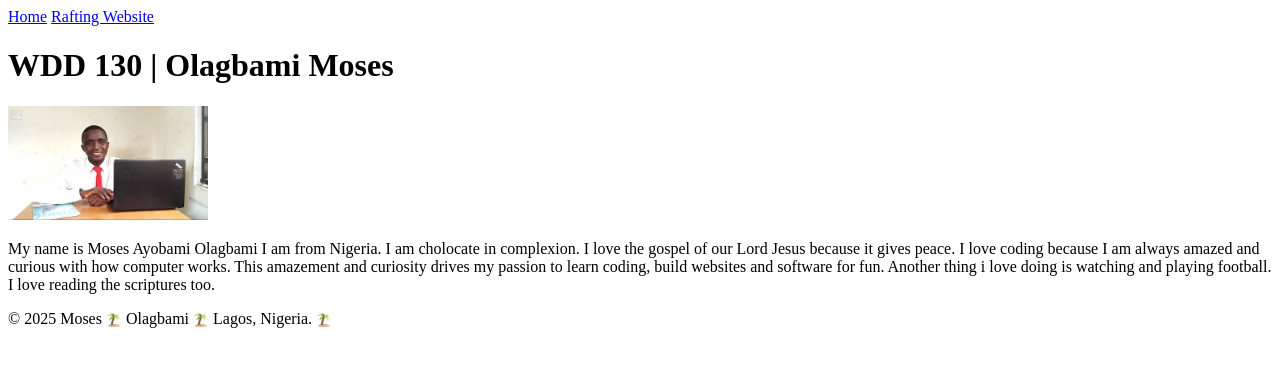
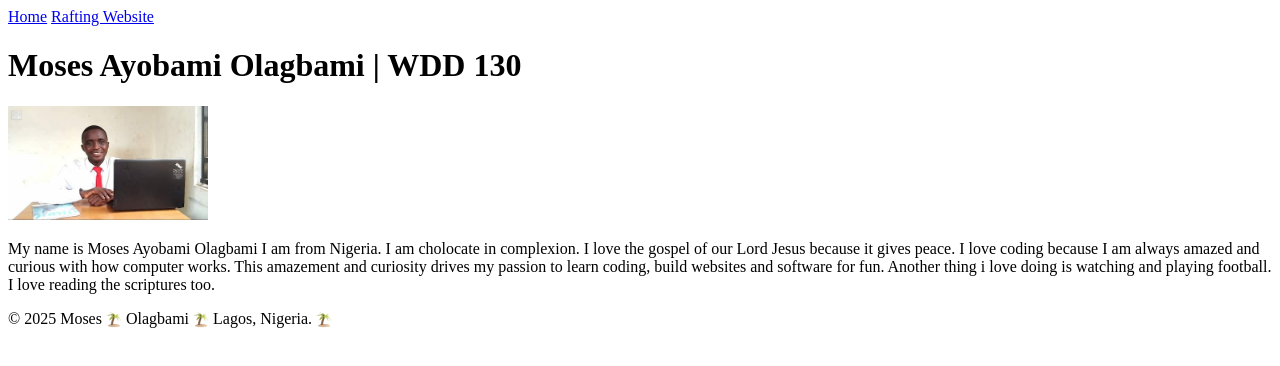
Before and after one commit to codesmith-eng/wdd130, a plain HTML site: page index.html in a window 1280 px wide. Drawn offline with Linux system fonts and the light colour scheme.

Commit message:
my-first-week-assignment

```diff
--- a/index.html
+++ b/index.html
@@ -3,7 +3,7 @@
     <head>
         <meta charset="UTF-8">
         <meta name="viewport" content="width=device-width, initial-scale=1.0">
-        <title>WDD 130 | Olagbami Moses</title>
+        <title>Moses Ayobami Olagbami | WDD 130</title>
     </head>
     <body>
         <header>
@@ -13,7 +13,7 @@
             </nav>
         </header>
         <main>
-            <h1>WDD 130 | Olagbami Moses</h1>
+            <h1>Moses Ayobami Olagbami | WDD 130</h1>
             <img src="images/profile.jpg" alt="Hello everyone, my names is Moses Olagbami" width="200">
 
             <p>My name is Moses Ayobami Olagbami I am from Nigeria. I am cholocate in complexion. I love the gospel of our Lord Jesus because it gives peace.
```
